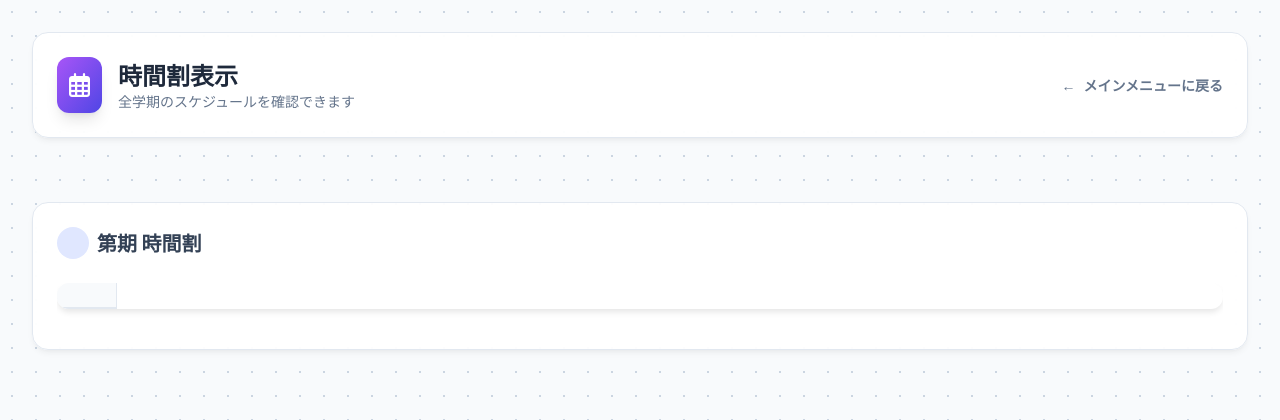
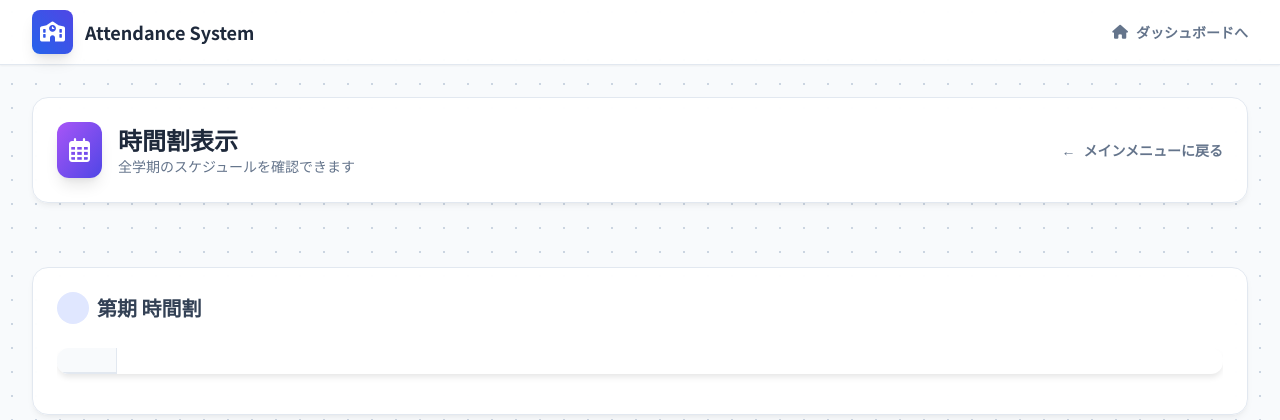
Before and after one commit to tea859/linebot-attendance, a Python web app: template templates/schedule.html in a window 1280 px wide. Shown: the top 420 px of the page. Run offline with Jinja, Linux system fonts and the light colour scheme; the template is opened without the code that fills it, so the values that code supplies are empty; some libraries are stand-ins or nearby versions.

Commit message:
Update schedule.html

```diff
--- a/templates/schedule.html
+++ b/templates/schedule.html
@@ -141,6 +141,22 @@
 </head>
 <body class="pb-20">
 
+    <nav class="sticky top-0 z-50 bg-white/90 backdrop-blur-md border-b border-slate-200 shadow-sm">
+        <div class="max-w-7xl mx-auto px-4 sm:px-6 lg:px-8">
+            <div class="flex justify-between h-16 items-center">
+                <div class="flex items-center gap-3">
+                    <div class="bg-gradient-to-tr from-blue-600 to-indigo-600 text-white p-2 rounded-lg shadow-lg">
+                        <i class="fas fa-school text-xl"></i>
+                    </div>
+                    <span class="font-bold text-lg text-slate-800">Attendance System</span>
+                </div>
+                <a href="/" class="text-slate-500 hover:text-indigo-600 font-bold text-sm flex items-center gap-2 transition">
+                    <i class="fas fa-home"></i> ダッシュボードへ
+                </a>
+            </div>
+        </div>
+    </nav>
+
     <div class="max-w-7xl mx-auto px-4 sm:px-6 lg:px-8 pt-8">
 
         <header class="glass-card p-6 mb-8 flex flex-col md:flex-row justify-between items-center gap-4 animate-fade-in">
```
